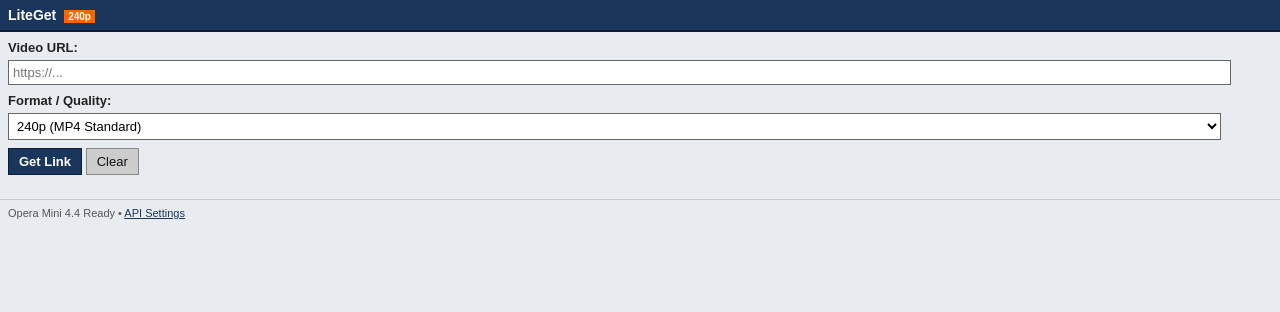
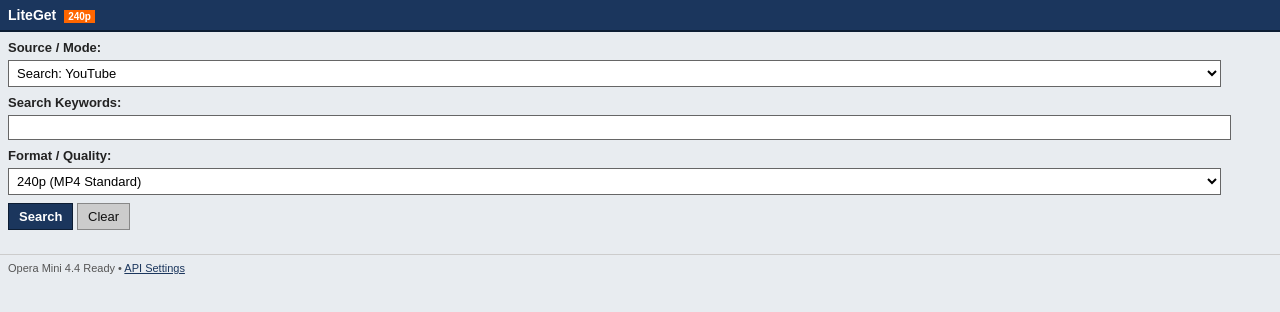
Before and after one commit to sadman-34/retro-downloader, a plain HTML site: page index.html in a window 1280 px wide. Drawn offline with Linux system fonts and the light colour scheme.

Commit message:
Update index.html

```diff
--- a/index.html
+++ b/index.html
@@ -15,9 +15,20 @@
   </div>
 
   <div class="container">
-    <form id="dl-form" action="/api/extract" method="get">
-      <label for="video-url" class="lbl">Video URL:</label>
-      <input type="text" id="video-url" name="url" class="inp" value="" placeholder="https://..." />
+    <form id="dl-form" action="https://retro-downloader-api.onrender.com/api/extract" method="get">
+      <label for="site-select" class="lbl">Source / Mode:</label>
+      <select id="site-select" name="site" class="sel">
+        <option value="url">Direct Video URL</option>
+        <option value="youtube" selected="selected">Search: YouTube</option>
+        <option value="x">Search: X (Twitter)</option>
+        <option value="facebook">Search: Facebook</option>
+        <option value="pornhub">Search: Pornhub</option>
+        <option value="xnxx">Search: XNXX</option>
+        <option value="beeg">Search: Beeg</option>
+      </select>
+
+      <label for="video-url" id="input-lbl" class="lbl">Search Keywords:</label>
+      <input type="text" id="video-url" name="url" class="inp" value="" />
 
       <label for="quality" class="lbl">Format / Quality:</label>
       <select id="quality" name="quality" class="sel">
@@ -28,13 +39,18 @@
       </select>
 
       <div class="btn-row">
-        <input type="submit" id="submit-btn" class="btn" value="Get Link" />
+        <input type="submit" id="submit-btn" class="btn" value="Search" />
         <input type="button" id="clear-btn" class="btn btn-sec" value="Clear" />
       </div>
     </form>
 
     <div id="status-box" class="box hidden">
       <div id="status-text">Ready.</div>
+    </div>
+
+    <div id="search-box" class="box hidden">
+      <div class="res-title">Tap a video to get 240p link:</div>
+      <div id="search-list"></div>
     </div>
 
     <div id="result-box" class="box result-box hidden">
@@ -47,7 +63,7 @@
   <div class="footer">
     Opera Mini 4.4 Ready • <a href="#config" id="toggle-cfg">API Settings</a>
     <div id="cfg-panel" class="cfg-panel hidden">
-      <label for="api-base" class="lbl">Backend Endpoint:</label>
+      <label for="api-base" class="lbl">Backend Base URL:</label>
       <input type="text" id="api-base" class="inp" value="" />
       <input type="button" id="save-cfg" class="btn btn-sec" value="Save Endpoint" />
     </div>
```
